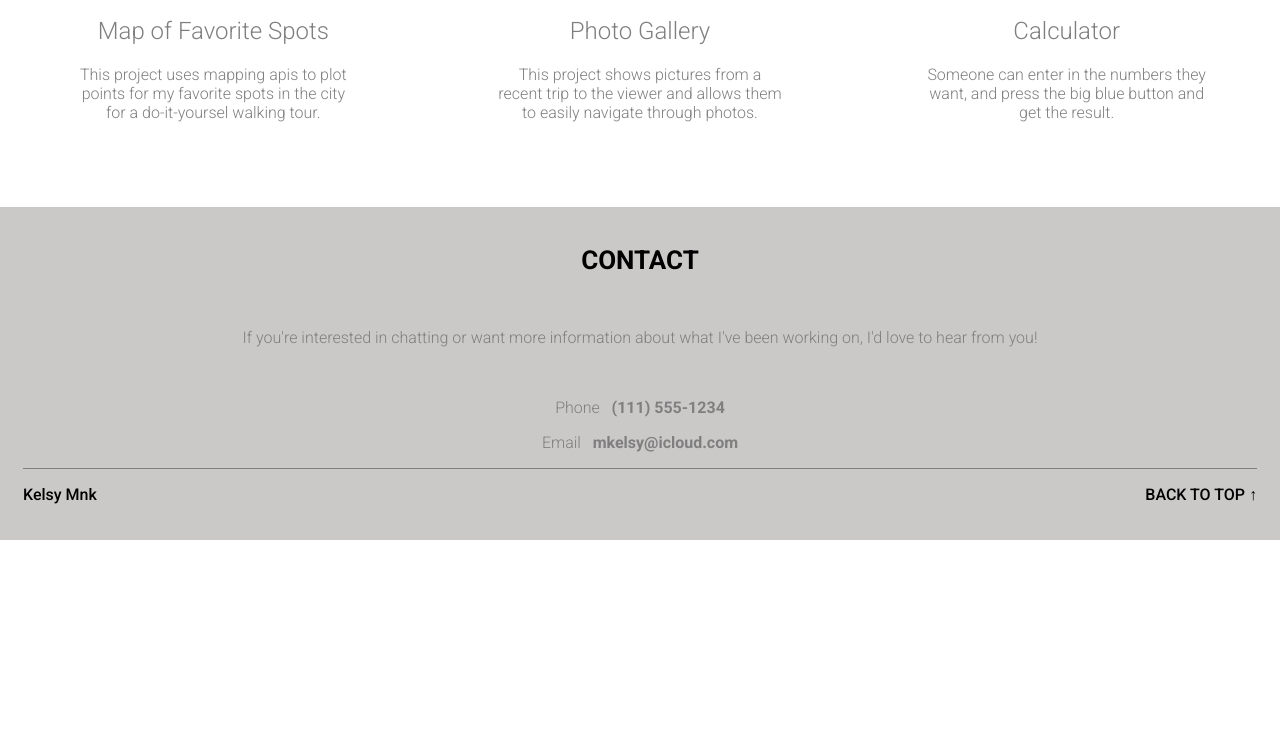
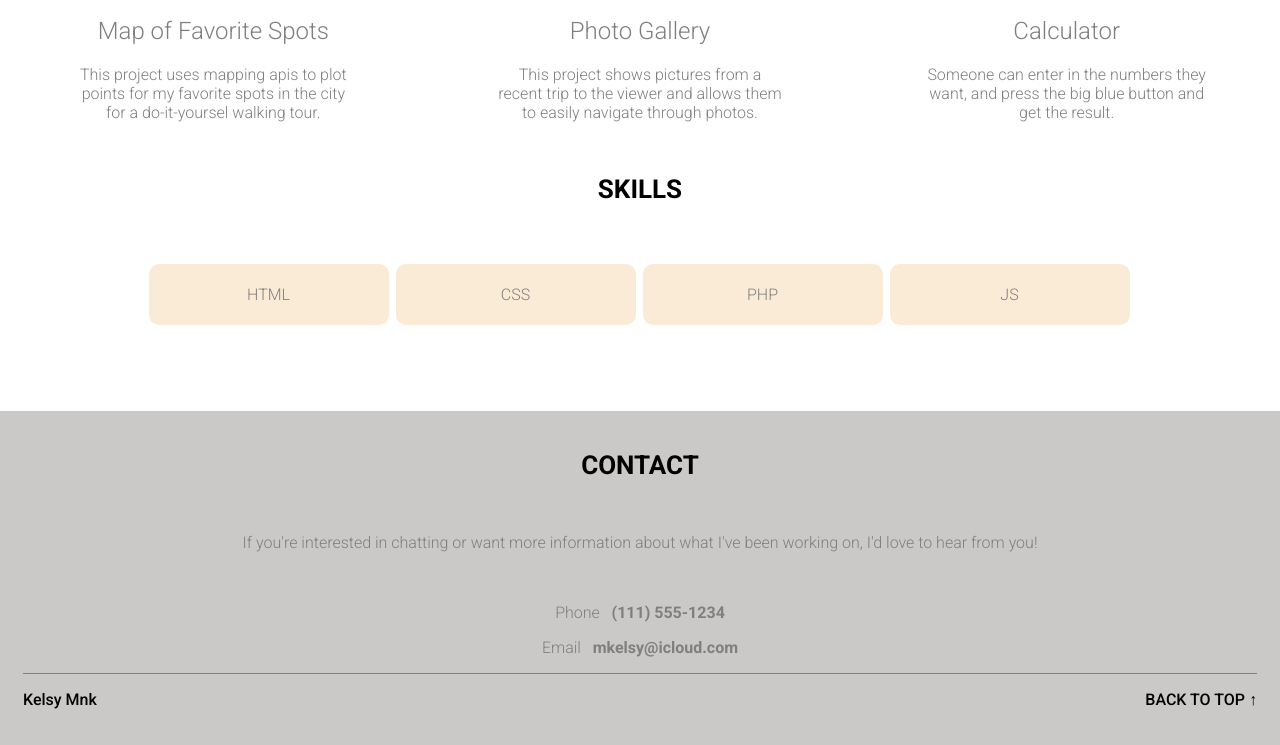
Before and after one commit to Kelsy-Dev/Responsive_Layout, a plain HTML site: page index.html in a window 1280 px wide. Shown: the part 1095-1840 px from the top of the page. Before the commit the page ends 1635 px from the top, so only its background shows below. Drawn offline with Linux system fonts and the light colour scheme.

Commit message:
Skills
Adding skills section and fixing minor details

```diff
--- a/css/styles.css
+++ b/css/styles.css
@@ -19,7 +19,7 @@ header, footer {
 footer {
     background: #cbc8c8;
 }
-header p, section p, section h1, #portfolio, #contact {
+header p, section p, section h1, #portfolio, #contact, #skills {
     text-align: center;
 }
 section h1 {
@@ -91,12 +91,14 @@ nav {
     align-items: center;
 }
 
-#portfolio, #contact {
+#portfolio, #contact, #skills {
     padding: 20px 1px;
     text-transform: uppercase;
     color: black;
     font-size: 13px;
 }
+
+
 
 /* Section */
 
@@ -107,6 +109,28 @@ nav {
     height: 58%;
 }
 
+/* skills */
+
+.skills-list ul {
+ margin-right: 35px;
+}
+.skills-list ul li {
+    display: block;
+    background-color: antiquewhite;
+    padding: 5px 3px;
+    margin: auto;
+    width: 240px;
+    margin-top: 7px;
+    border-radius: 10px;
+
+    transition-duration: 0.5s;
+    transition-property: all;
+}
+
+.skills-list ul li:hover {
+    background-color: rgb(234, 179, 108);
+    color: whitesmoke;
+}
 footer {
     margin-top: 70px;
 }
@@ -180,6 +204,15 @@ footer .info a:hover {
    .col {
    flex: 1 50%;
 }
+.skills-list {
+    display: flex;
+    justify-content: center;
+
+}
+.skills-list ul {
+    display: flex;
+    flex-wrap: wrap;
+}
 
 }
 
@@ -199,6 +232,7 @@ footer .info a:hover {
     .myname {
         margin-top: -15px;
         margin-left: 5%;
+        color: #251002;
     }
     .navul {
         margin-right: 40px;
@@ -206,5 +240,22 @@ footer .info a:hover {
     .p1 {
         font-size: 110%;
     }
+    .skills-list {
+        display: flex;
+        justify-content: center;
+    }
+    .skills-list ul {
+        display: flex;
+    }
+    .skills-list ul li {
+        margin-right: 7px;
+        transition-duration: 0.5s;
+        transition-property: all;
+    }
+    .skills-list ul li:hover {
+        transform: translateY(-9px);
+        background-color: rgb(234, 179, 108);
+        color: whitesmoke;
+    }
 
     }
--- a/index.html
+++ b/index.html
@@ -4,7 +4,6 @@
     <meta charset="UTF-8">
     <meta http-equiv="X-UA-Compatible" content="IE=edge">
     <meta name="viewport" content="width=device-width, initial-scale=1.0">
-    <meta http-equiv="refresh" content="">
 
     <!--google fonts-->
     <link rel="preconnect" href="https://fonts.googleapis.com">
@@ -22,6 +21,7 @@
             <ul class="navul">
                 <li><a href="#">Home</a></li>
                 <li><a href="#portfolio">Portfolio</a></li>
+                <li><a href="#skills">Skills</a></li>
                 <li><a href="#contact">Contact</a></li>
             </ul>
         </nav>
@@ -35,41 +35,55 @@
 
         <section class="main-section">
             <div class="col 1">
-            <img src="images/portfolio-1.png" class="folio">
+            <img src="images/portfolio-1.png" alt="portfolio image" class="folio">
              <h1>Marketing Page</h1>
              <p>This project shows the front page of a marketing website meant for a specific business I'm interested in. </p>
              </div>
 
              <div class="col 2">
-             <img src="images/portfolio-2.png" class="folio">
+             <img src="images/portfolio-2.png" alt="portfolio image" class="folio">
              <h1>Search Page</h1>
              <p>This project searches through a specific database to find information that the user is trying to look up.</p>
              </div>
 
              <div class="col 3">
-             <img src="images/portfolio-3.png" class="folio">
+             <img src="images/portfolio-3.png" alt="portfolio image" class="folio">
              <h1>Travel App</h1>
              <p>This project compares travel times based on different transportation methods and tells you the best one.</p>
              </div>
 
              <div class="col 4">
-             <img src="images/portfolio-4.png" class="folio">
+             <img src="images/portfolio-4.png" alt="portfolio image" class="folio">
              <h1>Map of Favorite Spots</h1>
              <p>This project uses mapping apis to plot points for my favorite spots in the city for a do-it-yoursel walking tour.</p>
              </div>
 
              <div class="col 5">
-             <img src="images/portfolio-5.png" class="folio">
+             <img src="images/portfolio-5.png" alt="portfolio image" class="folio">
              <h1>Photo Gallery</h1>
              <p>This project shows pictures from a recent trip to the viewer and allows them to easily navigate through photos.</p>
              </div>
 
              <div class="col 6">
-             <img src="images/portfolio-6.png" class="folio">
+             <img src="images/portfolio-6.png" alt="portfolio image" class="folio">
              <h1>Calculator</h1>
              <p>Someone can enter in the numbers they want, and press the big blue button and get the result.</p>
              </div>
         </section>
+
+            <div id="skills"> <h1>Skills</h1> </div>
+
+           <section>
+            <div class="skills-list">
+              <ul>
+                <li><p>HTML</p></li>
+                <li><p>CSS</p></li>
+                <li><p>PHP</p></li>
+                <li><p>JS</p></li>
+                </ul>
+
+            </div>
+            </section>
 
         <footer>
             <div id="contact"><h1>Contact</h1></div>
```
